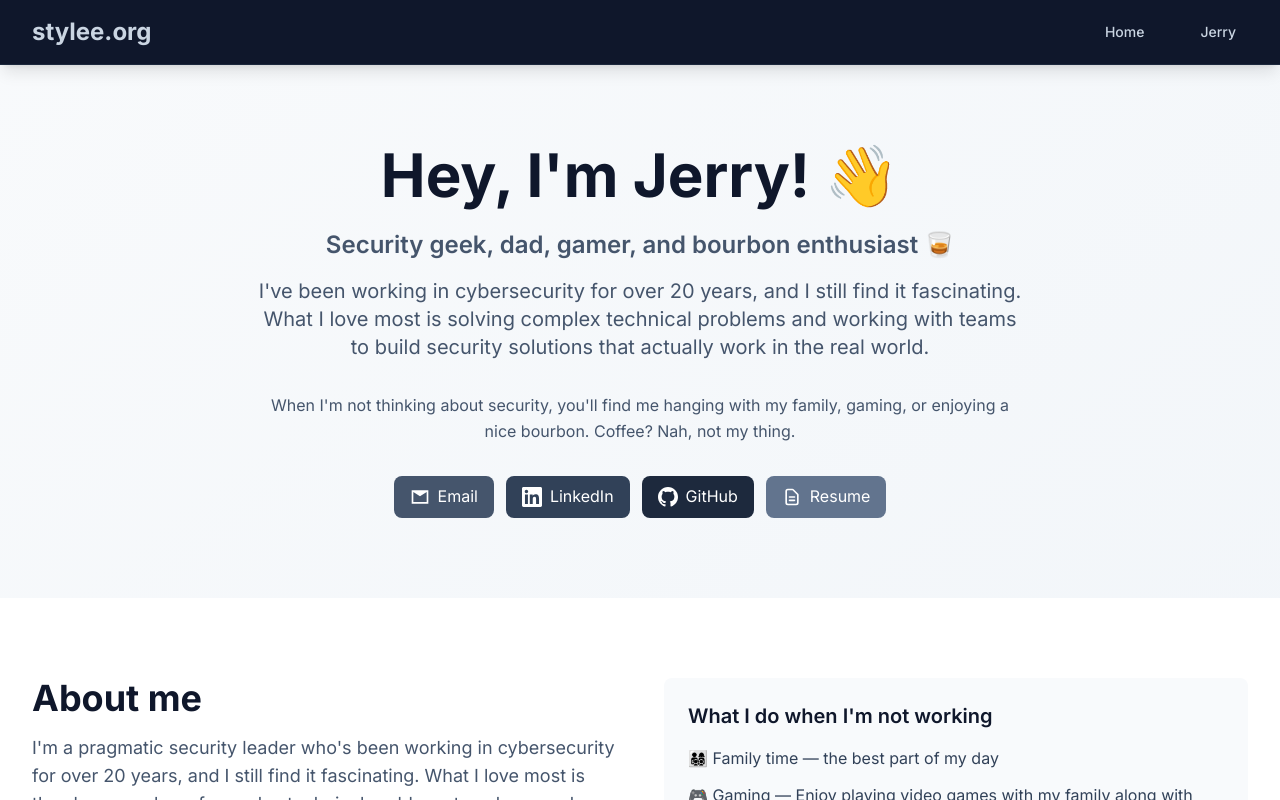
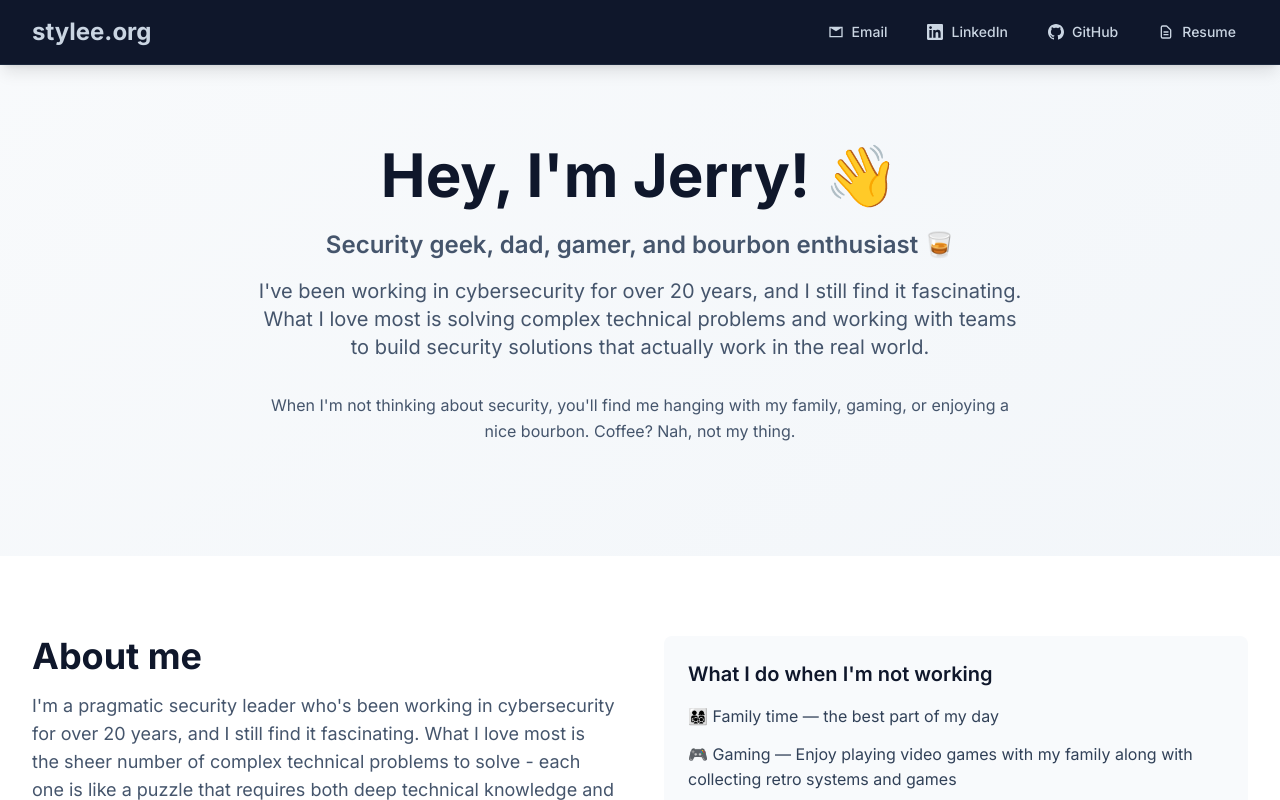
Before and after one commit to jdempsey77/www-stylee-org, a Next.js app: page /jerry in a window 1280 px wide. Shown: the top 800 px of the page. Built offline with nearby package versions, Linux system fonts and the light colour scheme.

Commit message:
Make /jerry the default page and move contact links to navigation
- Redirect root path to /jerry
- Move Email, LinkedIn, GitHub, and Resume links to top navigation
- Add icons to navigation links
- Remove contact buttons from Jerry page content
- Clean up navigation structure

```diff
--- a/src/app/jerry/page.tsx
+++ b/src/app/jerry/page.tsx
@@ -20,48 +20,6 @@ export default function Jerry() {
               When I&apos;m not thinking about security, you&apos;ll find me hanging with my family,
               gaming, or enjoying a nice bourbon. Coffee? Nah, not my thing.
             </p>
-            <div className="mt-8 flex items-center justify-center gap-3">
-              <a
-                href="mailto:jerry@stylee.org"
-                className="inline-flex items-center gap-2 rounded-lg bg-slate-600 px-4 py-2 text-white hover:bg-slate-700 transition-colors"
-              >
-                <svg className="w-5 h-5" fill="currentColor" viewBox="0 0 24 24">
-                  <path d="M2 4h20v16H2V4zm10 7L4 6v12h16V6l-8 5z" />
-                </svg>
-                Email
-              </a>
-              <a
-                href="https://www.linkedin.com/in/jerryldempsey/"
-                target="_blank"
-                rel="noopener noreferrer"
-                className="inline-flex items-center gap-2 rounded-lg bg-slate-700 px-4 py-2 text-white hover:bg-slate-800 transition-colors"
-              >
-                <svg className="w-5 h-5" fill="currentColor" viewBox="0 0 24 24">
-                  <path d="M20.447 20.452h-3.554v-5.569c0-1.328-.027-3.037-1.852-3.037-1.853 0-2.136 1.445-2.136 2.939v5.667H9.351V9h3.414v1.561h.046c.477-.9 1.637-1.85 3.37-1.85 3.601 0 4.267 2.37 4.267 5.455v6.286zM5.337 7.433c-1.144 0-2.063-.926-2.063-2.065 0-1.138.92-2.063 2.063-2.063 1.14 0 2.064.925 2.064 2.063 0 1.139-.925 2.065-2.064 2.065zm1.782 13.019H3.555V9h3.564v11.452zM22.225 0H1.771C.792 0 0 .774 0 1.729v20.542C0 23.227.792 24 1.771 24h20.451C23.2 24 24 23.227 24 22.271V1.729C24 .774 23.2 0 22.222 0h.003z"/>
-                </svg>
-                LinkedIn
-              </a>
-              <a
-                href="https://github.com/jdempsey77"
-                target="_blank"
-                rel="noopener noreferrer"
-                className="inline-flex items-center gap-2 rounded-lg bg-slate-800 px-4 py-2 text-white hover:bg-slate-900 transition-colors"
-              >
-                <svg className="w-5 h-5" fill="currentColor" viewBox="0 0 24 24">
-                  <path d="M12 0c-6.626 0-12 5.373-12 12 0 5.302 3.438 9.8 8.207 11.387.599.111.793-.261.793-.577v-2.234c-3.338.726-4.033-1.416-4.033-1.416-.546-1.387-1.333-1.756-1.333-1.756-1.089-.745.083-.729.083-.729 1.205.084 1.839 1.237 1.839 1.237 1.07 1.834 2.807 1.304 3.492.997.107-.775.418-1.305.762-1.604-2.665-.305-5.467-1.334-5.467-5.931 0-1.311.469-2.381 1.236-3.221-.124-.303-.535-1.524.117-3.176 0 0 1.008-.322 3.301 1.23.957-.266 1.983-.399 3.003-.404 1.02.005 2.047.138 3.006.404 2.291-1.552 3.297-1.23 3.297-1.23.653 1.653.242 2.874.118 3.176.77.84 1.235 1.911 1.235 3.221 0 4.609-2.807 5.624-5.479 5.921.43.372.823 1.102.823 2.222v3.293c0 .319.192.694.801.576 4.765-1.589 8.199-6.086 8.199-11.386 0-6.627-5.373-12-12-12z"/>
-                </svg>
-                GitHub
-              </a>
-              <a
-                href="/jerry/resume"
-                className="inline-flex items-center gap-2 rounded-lg bg-slate-500 px-4 py-2 text-white hover:bg-slate-600 transition-colors"
-              >
-                <svg className="w-5 h-5" fill="none" stroke="currentColor" viewBox="0 0 24 24">
-                  <path strokeLinecap="round" strokeLinejoin="round" strokeWidth={2} d="M9 12h6m-6 4h6m2 5H7a2 2 0 01-2-2V5a2 2 0 012-2h5.586a1 1 0 01.707.293l5.414 5.414a1 1 0 01.293.707V19a2 2 0 01-2 2z" />
-                </svg>
-                Resume
-              </a>
-            </div>
           </div>
         </div>
       </section>
--- a/src/app/page.tsx
+++ b/src/app/page.tsx
@@ -1,30 +1,6 @@
+
+import { redirect } from 'next/navigation';
 
 export default function Home() {
-  return (
-    <div className="min-h-screen bg-gradient-to-br from-slate-50 to-slate-100 dark:from-slate-900 dark:to-slate-800">
-      {/* Hero Section */}
-      <section className="relative overflow-hidden">
-        <div className="max-w-7xl mx-auto px-4 sm:px-6 lg:px-8 py-20">
-          <div className="text-center">
-            {/* Logo/Visual Element */}
-            <div className="mb-8 flex justify-center">
-              <div className="relative">
-                <div className="w-32 h-32 bg-gradient-to-br from-slate-600 to-slate-800 rounded-full flex items-center justify-center shadow-2xl">
-                  <div className="text-6xl font-bold text-white">S</div>
-                </div>
-                <div className="absolute -bottom-2 -right-2 w-8 h-8 bg-slate-400 rounded-full flex items-center justify-center shadow-lg">
-                  <div className="w-4 h-4 bg-slate-600 rounded-full"></div>
-                </div>
-              </div>
-            </div>
-
-            <h1 className="text-4xl md:text-6xl font-bold text-slate-900 dark:text-white mb-8">
-              Welcome to stylee.org
-            </h1>
-          </div>
-        </div>
-      </section>
-
-    </div>
-  );
+  redirect('/jerry');
 }
--- a/src/components/Navigation.tsx
+++ b/src/components/Navigation.tsx
@@ -8,8 +8,46 @@ const Navigation = () => {
   const [isOpen, setIsOpen] = useState(false);
 
   const navItems = [
-    { name: 'Home', href: '/' },
-    { name: 'Jerry', href: '/jerry' },
+    {
+      name: 'Email',
+      href: 'mailto:jerry@stylee.org',
+      icon: (
+        <svg className="w-4 h-4" fill="currentColor" viewBox="0 0 24 24">
+          <path d="M2 4h20v16H2V4zm10 7L4 6v12h16V6l-8 5z" />
+        </svg>
+      ),
+      external: true
+    },
+    {
+      name: 'LinkedIn',
+      href: 'https://www.linkedin.com/in/jerryldempsey/',
+      icon: (
+        <svg className="w-4 h-4" fill="currentColor" viewBox="0 0 24 24">
+          <path d="M20.447 20.452h-3.554v-5.569c0-1.328-.027-3.037-1.852-3.037-1.853 0-2.136 1.445-2.136 2.939v5.667H9.351V9h3.414v1.561h.046c.477-.9 1.637-1.85 3.37-1.85 3.601 0 4.267 2.37 4.267 5.455v6.286zM5.337 7.433c-1.144 0-2.063-.926-2.063-2.065 0-1.138.92-2.063 2.063-2.063 1.14 0 2.064.925 2.064 2.063 0 1.139-.925 2.065-2.064 2.065zm1.782 13.019H3.555V9h3.564v11.452zM22.225 0H1.771C.792 0 0 .774 0 1.729v20.542C0 23.227.792 24 1.771 24h20.451C23.2 24 24 23.227 24 22.271V1.729C24 .774 23.2 0 22.222 0h.003z"/>
+        </svg>
+      ),
+      external: true
+    },
+    {
+      name: 'GitHub',
+      href: 'https://github.com/jdempsey77',
+      icon: (
+        <svg className="w-4 h-4" fill="currentColor" viewBox="0 0 24 24">
+          <path d="M12 0c-6.626 0-12 5.373-12 12 0 5.302 3.438 9.8 8.207 11.387.599.111.793-.261.793-.577v-2.234c-3.338.726-4.033-1.416-4.033-1.416-.546-1.387-1.333-1.756-1.333-1.756-1.089-.745.083-.729.083-.729 1.205.084 1.839 1.237 1.839 1.237 1.07 1.834 2.807 1.304 3.492.997.107-.775.418-1.305.762-1.604-2.665-.305-5.467-1.334-5.467-5.931 0-1.311.469-2.381 1.236-3.221-.124-.303-.535-1.524.117-3.176 0 0 1.008-.322 3.301 1.23.957-.266 1.983-.399 3.003-.404 1.02.005 2.047.138 3.006.404 2.291-1.552 3.297-1.23 3.297-1.23.653 1.653.242 2.874.118 3.176.77.84 1.235 1.911 1.235 3.221 0 4.609-2.807 5.624-5.479 5.921.43.372.823 1.102.823 2.222v3.293c0 .319.192.694.801.576 4.765-1.589 8.199-6.086 8.199-11.386 0-6.627-5.373-12-12-12z"/>
+        </svg>
+      ),
+      external: true
+    },
+    {
+      name: 'Resume',
+      href: '/jerry/resume',
+      icon: (
+        <svg className="w-4 h-4" fill="none" stroke="currentColor" viewBox="0 0 24 24">
+          <path strokeLinecap="round" strokeLinejoin="round" strokeWidth={2} d="M9 12h6m-6 4h6m2 5H7a2 2 0 01-2-2V5a2 2 0 012-2h5.586a1 1 0 01.707.293l5.414 5.414a1 1 0 01.293.707V19a2 2 0 01-2 2z" />
+        </svg>
+      ),
+      external: false
+    },
   ];
 
   return (
@@ -23,16 +61,25 @@ const Navigation = () => {
           </div>
 
           {/* Desktop Navigation */}
-          <div className="hidden md:flex items-center space-x-8">
-            {navItems.map((item) => (
-              <Link
+          <div className="hidden md:flex items-center space-x-4">
+            {navItems.map((item) => {
+              const linkProps = item.external
+                ? { href: item.href, target: '_blank', rel: 'noopener noreferrer' }
+                : { href: item.href };
+
+              const LinkComponent = item.external ? 'a' : Link;
+
+              return (
+                <LinkComponent
                   key={item.name}
-                href={item.href}
-                className="text-slate-300 hover:text-slate-100 px-3 py-2 rounded-md text-sm font-medium transition-colors duration-200"
+                  {...linkProps}
+                  className="inline-flex items-center gap-2 text-slate-300 hover:text-slate-100 px-3 py-2 rounded-md text-sm font-medium transition-colors duration-200"
                 >
+                  {item.icon}
                   {item.name}
-              </Link>
-            ))}
+                </LinkComponent>
+              );
+            })}
           </div>
 
           {/* Mobile menu button */}
@@ -54,16 +101,25 @@ const Navigation = () => {
         {isOpen && (
           <div className="md:hidden">
             <div className="px-2 pt-2 pb-3 space-y-1 sm:px-3 bg-slate-800 rounded-lg mt-2 border border-slate-700/30">
-              {navItems.map((item) => (
-                <Link
+              {navItems.map((item) => {
+                const linkProps = item.external
+                  ? { href: item.href, target: '_blank', rel: 'noopener noreferrer' }
+                  : { href: item.href };
+
+                const LinkComponent = item.external ? 'a' : Link;
+
+                return (
+                  <LinkComponent
                     key={item.name}
-                  href={item.href}
-                  className="text-slate-300 hover:text-slate-100 block px-3 py-2 rounded-md text-base font-medium transition-colors duration-200"
+                    {...linkProps}
+                    className="inline-flex items-center gap-2 text-slate-300 hover:text-slate-100 block px-3 py-2 rounded-md text-base font-medium transition-colors duration-200"
                     onClick={() => setIsOpen(false)}
                   >
+                    {item.icon}
                     {item.name}
-                </Link>
-              ))}
+                  </LinkComponent>
+                );
+              })}
             </div>
           </div>
         )}
```
Lines whose indentation alone changed are shown as unchanged.
